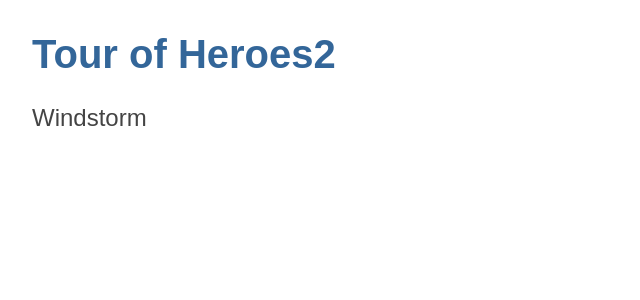
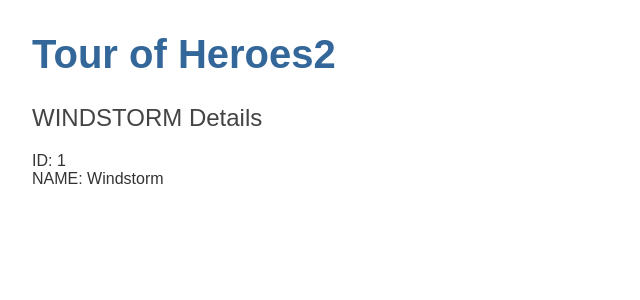
Before and after one commit to yuuki-kurose/angular_tour_of_heroes2, an Angular app: page / in a window 1280 px wide. Shown: the top 300 px of the page, without its empty margins (0-640 px from the left). Built offline with nearby package versions, Linux system fonts and the light colour scheme.

Commit message:
ヒーローコンポーネントのインターフェース、プロパティを定義、表示

```diff
--- /dev/null
+++ b/src/app/hero.ts
@@ -0,0 +1,5 @@
+// ヒーローのデータ型をインターフェースにより設定
+export interface Hero {
+  id:   number,
+  name: string
+}
--- a/src/app/heroes/heroes.component.html
+++ b/src/app/heroes/heroes.component.html
@@ -1,2 +1,5 @@
-<!-- プロパティバインディングさせる -->
-<h2>{{ hero }}</h2>
+<h2>{{ hero.name | uppercase }} Details</h2>
+<div>
+  <span>ID: {{ hero.id }}</span><br/>
+  <span>NAME: {{ hero.name }}</span>
+</div>
--- a/src/app/heroes/heroes.component.ts
+++ b/src/app/heroes/heroes.component.ts
@@ -1,4 +1,5 @@
-import { Component, OnInit } from '@angular/core';
+import { Component, OnInit }  from '@angular/core';
+import { Hero }             from '../hero';
 
 @Component({
   // selectorは差し込む際のタグの名前
@@ -7,8 +8,8 @@ import { Component, OnInit } from '@angular/core';
   styleUrls:    ['./heroes.component.css']
 })
 export class HeroesComponent implements OnInit {
-  // ヒーローの名前を表示する為、heroプロパティを追加する
-  hero = "Windstorm";
+  // インポートしたHeroにより、heroプロパティにデータ型が設定できる
+  hero: Hero = { id: 1, name: 'Windstorm' }
 
   constructor() { }
 
```
